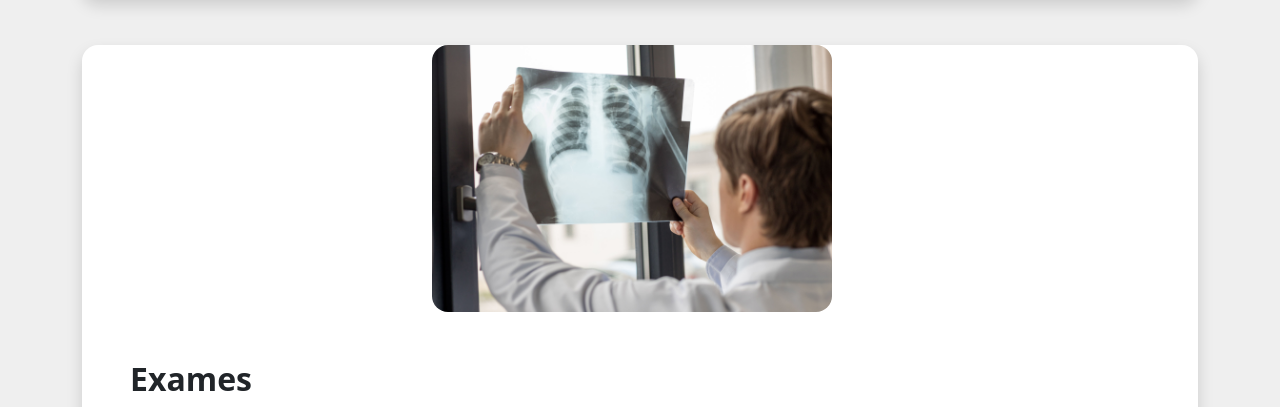
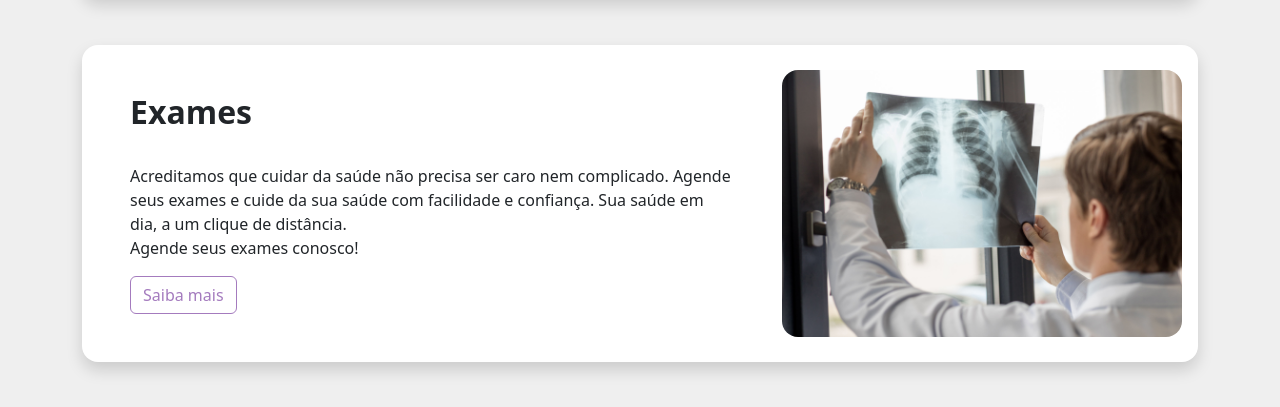
Before and after one commit to DebLagos/projeto_bootstrap, a plain HTML site: page index.html in a window 1280 px wide. Shown: the part 795-1202 px from the top of the page. Drawn offline with nearby package versions, Linux system fonts and the light colour scheme.

Commit message:
atualizacao projeto

```diff
--- a/index.html
+++ b/index.html
@@ -91,7 +91,7 @@
 
         <div class="card overflow-hidden shadow rounded-4 border-0 mb-5">
             <div class="card-body p-0">
-                <div class="d-flex align-items-center flex-column-reverse flex-md-rowr">
+                <div class="d-flex align-items-center flex-column-reverse flex-md-row">
                     <div class="p-5">
                         <h2 class="fw-bolder">Exames</h2><br>
 
```
